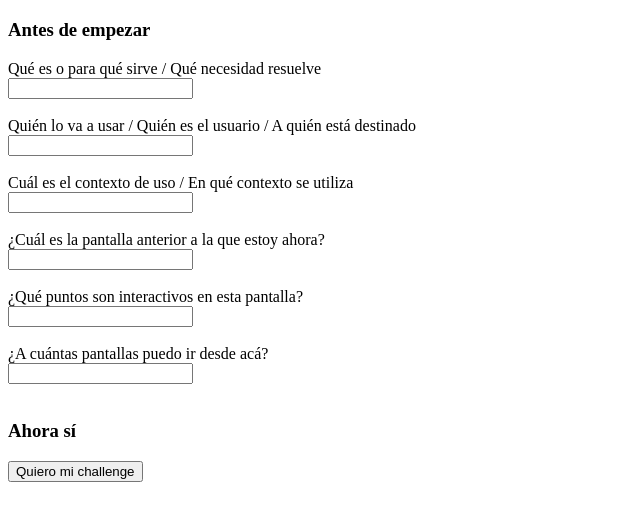
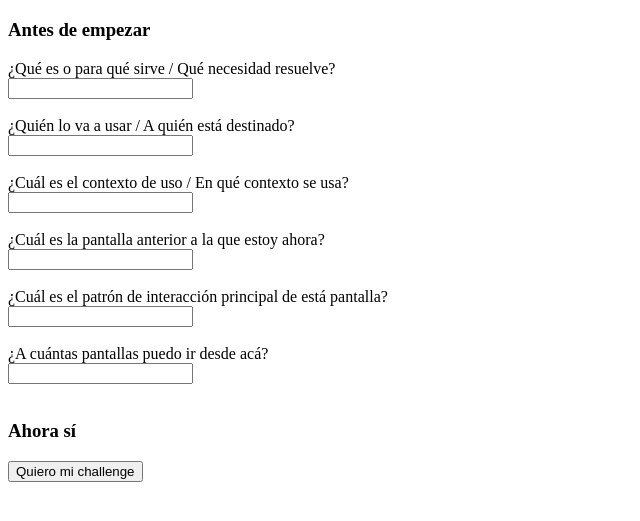
Before and after one commit to usiriczman/sdc-challenge-randomizer, a plain HTML site: page index.html in a window 1280 px wide. Shown: the part 61-582 px from the top of the page, without its empty margins (0-640 px from the left). Drawn offline with Linux system fonts and the light colour scheme.

Commit message:
fixes preguntas

```diff
--- a/index.html
+++ b/index.html
@@ -21,20 +21,20 @@
             <h1>SDC Challenge Randomizer</h1>
             <h3>Antes de empezar</h3>
 
-            <label for="pregunta1">Qué es o para qué sirve / Qué necesidad resuelve</label>
+            <label for="pregunta1">¿Qué es o para qué sirve / Qué necesidad resuelve?</label>
             <br>
             <input type="text" id="pregunta1" name="pregunta1">
             <br>
             <br>
 
-            <label for="pregunta2">Quién lo va a usar / Quién es el usuario / A quién está destinado</label>
+            <label for="pregunta2">¿Quién lo va a usar / A quién está destinado?</label>
             <br>
             <input type="text" id="pregunta2" name="pregunta2">
             <br>
             <br>
 
             <label for="pregunta3">
-            Cuál es el contexto de uso / En qué contexto se utiliza</label>
+            ¿Cuál es el contexto de uso / En qué contexto se usa? </label>
             <br>
             <input type="text" id="pregunta3" name="pregunta3">
             <br>
@@ -48,7 +48,7 @@
             <br>
 
             <label for="pregunta5">
-            ¿Qué puntos son interactivos en esta pantalla?</label>
+            ¿Cuál es el patrón de interacción principal de está pantalla?</label>
             <br>
             <input type="text" id="pregunta5" name="pregunta5">
             <br>
```
